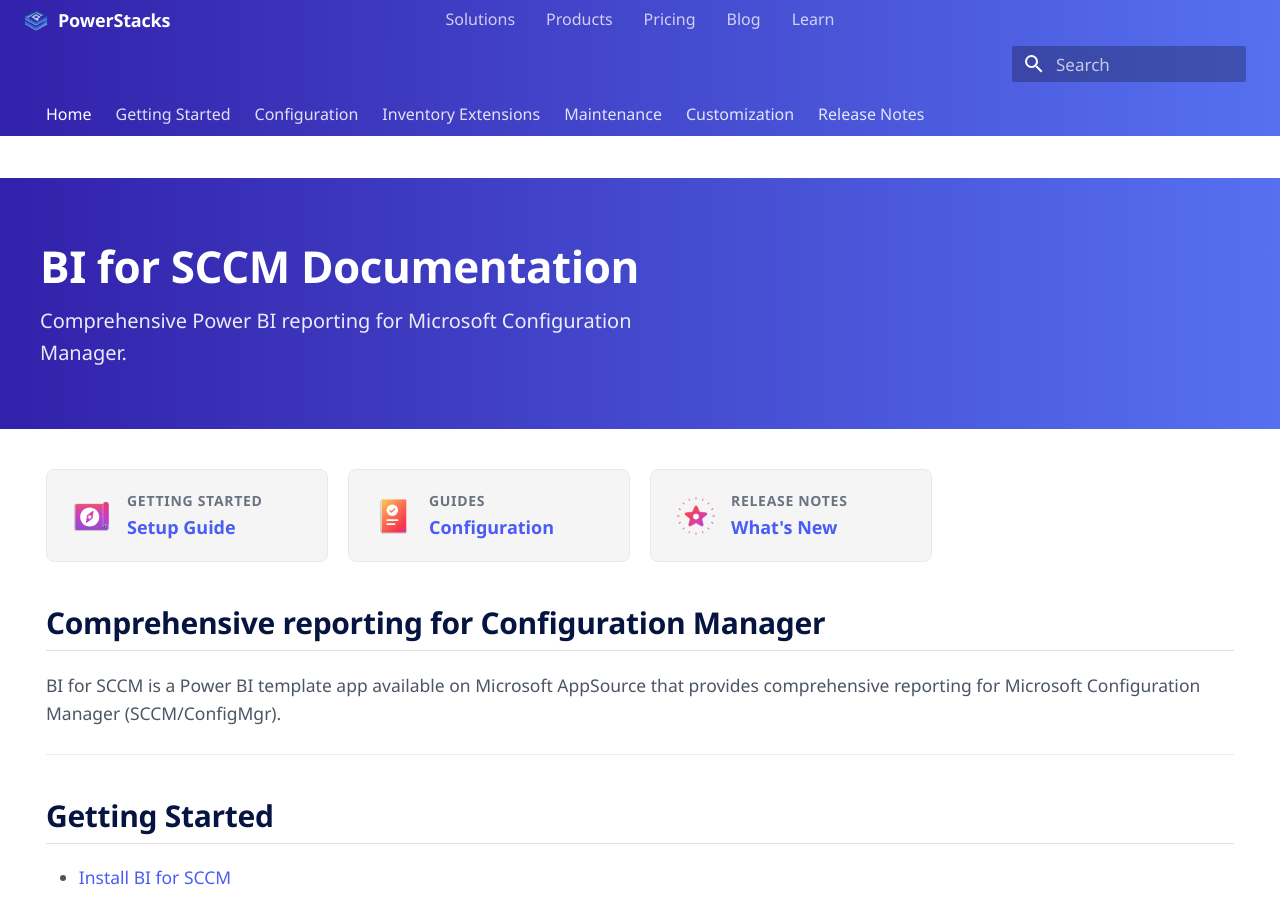
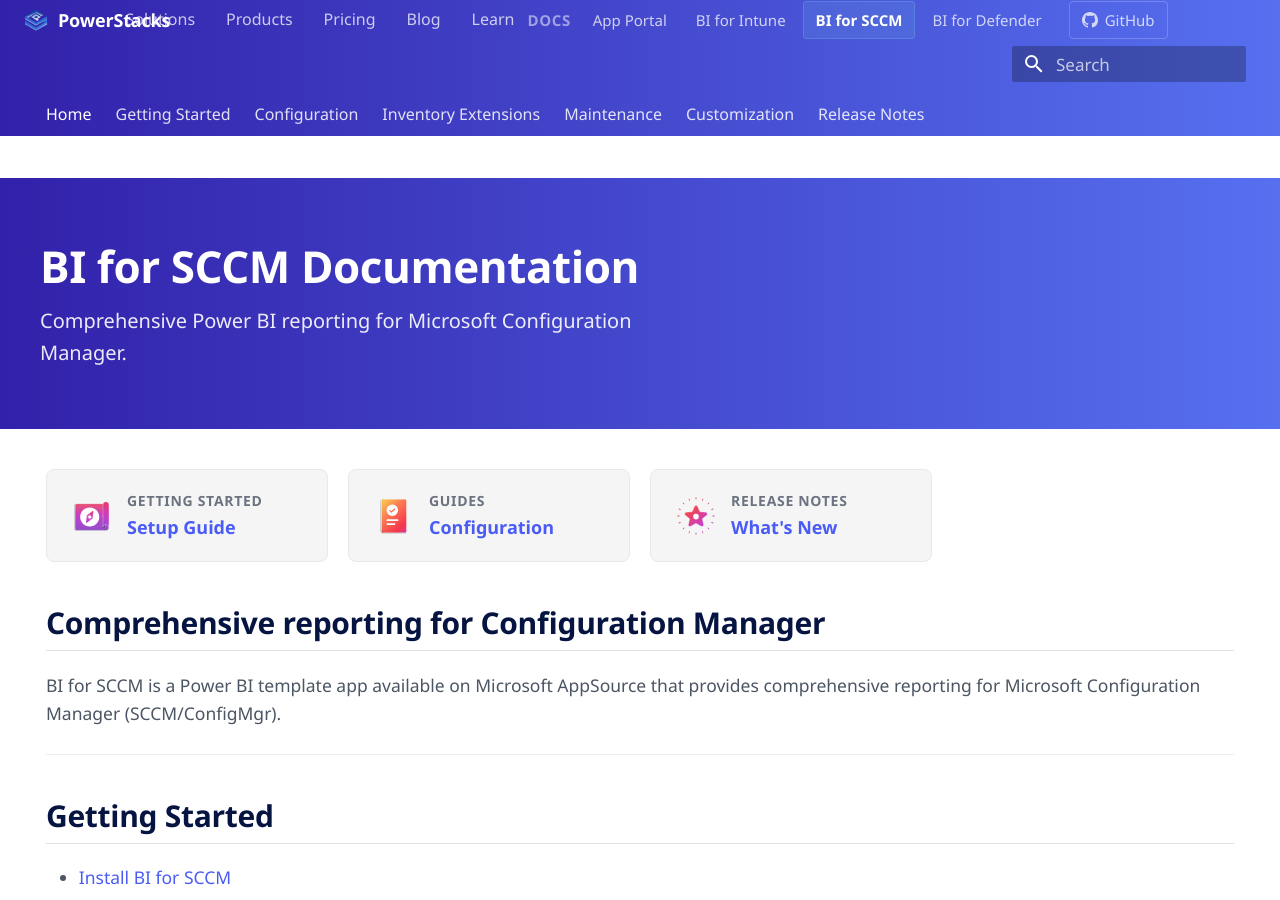
Before and after one commit to powerstacks-corp/BI-for-SCCM, an MkDocs documentation site: the page built from docs/index.md, in a window 1280 px wide and 900 px high. Built offline with MkDocs 1.6.1 and Material for MkDocs 9.7.7, drawn with Linux system fonts in a browser that asks for light colours; some web fonts are replaced; comment, search, counter and statistics services are not loaded.

Commit message:
Add doc switcher to global nav bar
Co-Authored-By: Claude Opus 4.6 <noreply@anthropic.com>

```diff
--- a/docs/overrides/main.html
+++ b/docs/overrides/main.html
@@ -13,6 +13,17 @@
       <a href="https://scaling-barnacle-929qvrp.pages.github.io/pricing/">Pricing</a>
       <a href="https://scaling-barnacle-929qvrp.pages.github.io/blog/">Blog</a>
       <a href="https://scaling-barnacle-929qvrp.pages.github.io/docs/">Learn</a>
+    </div>
+    <div class="ps-global-nav__docs-links">
+      <span class="ps-global-nav__docs-label">Docs</span>
+      <a href="https://powerstacks-corp.github.io/app-portal-for-intune/" class="ps-global-nav__doc-link">App Portal</a>
+      <a href="https://powerstacks-corp.github.io/BI-for-Intune/" class="ps-global-nav__doc-link">BI for Intune</a>
+      <a href="https://powerstacks-corp.github.io/BI-for-SCCM/" class="ps-global-nav__doc-link ps-global-nav__doc-link--active">BI for SCCM</a>
+      <a href="https://powerstacks-corp.github.io/BI-for-Defender/" class="ps-global-nav__doc-link">BI for Defender</a>
+      <a href="https://github.com/powerstacks-corp/BI-for-SCCM" class="ps-global-nav__github-btn" target="_blank" rel="noopener">
+        <svg width="16" height="16" viewBox="0 0 16 16" fill="currentColor"><path d="M8 0C3.58 0 0 3.58 0 8c0 3.54 2.29 6.53 5.47 7.59.4.07.55-.17.55-.38 0-.19-.01-.82-.01-1.49-2.01.37-2.53-.49-2.69-.94-.09-.23-.48-.94-.82-1.13-.28-.15-.68-.52-.01-.53.63-.01 1.08.58 1.23.82.72 1.21 1.87.87 2.33.66.07-.52.28-.87.51-1.07-1.78-.2-3.64-.89-3.64-3.95 0-.87.31-1.59.82-2.15-.08-.2-.36-1.02.08-2.12 0 0 .67-.21 2.2.82.64-.18 1.32-.27 2-.27.68 0 1.36.09 2 .27 1.53-1.04 2.2-.82 2.2-.82.44 1.1.16 1.92.08 2.12.51.56.82 1.27.82 2.15 0 3.07-1.87 3.75-3.65 3.95.29.25.54.73.54 1.48 0 1.07-.01 1.93-.01 2.2 0 .21.15.46.55.38A8.013 8.013 0 0016 8c0-4.42-3.58-8-8-8z"/></svg>
+        GitHub
+      </a>
     </div>
   </div>
 </nav>
```
